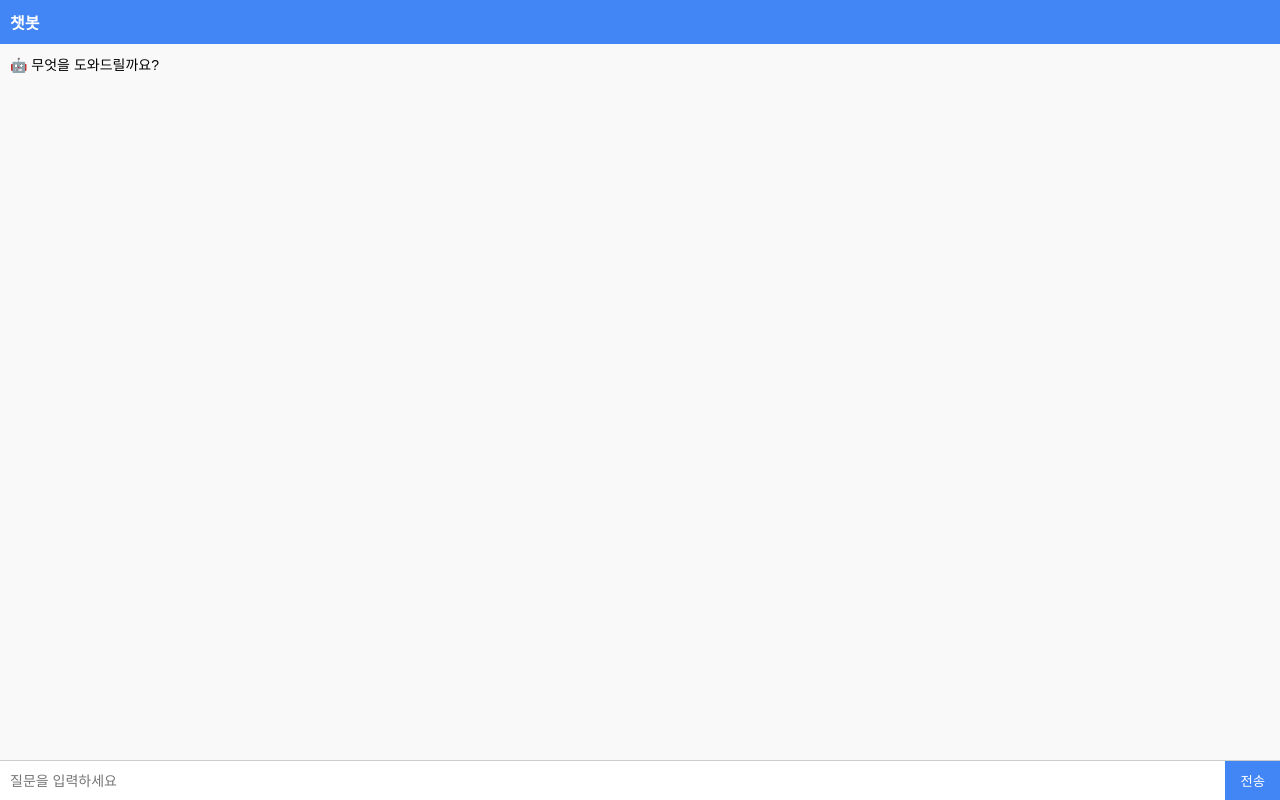
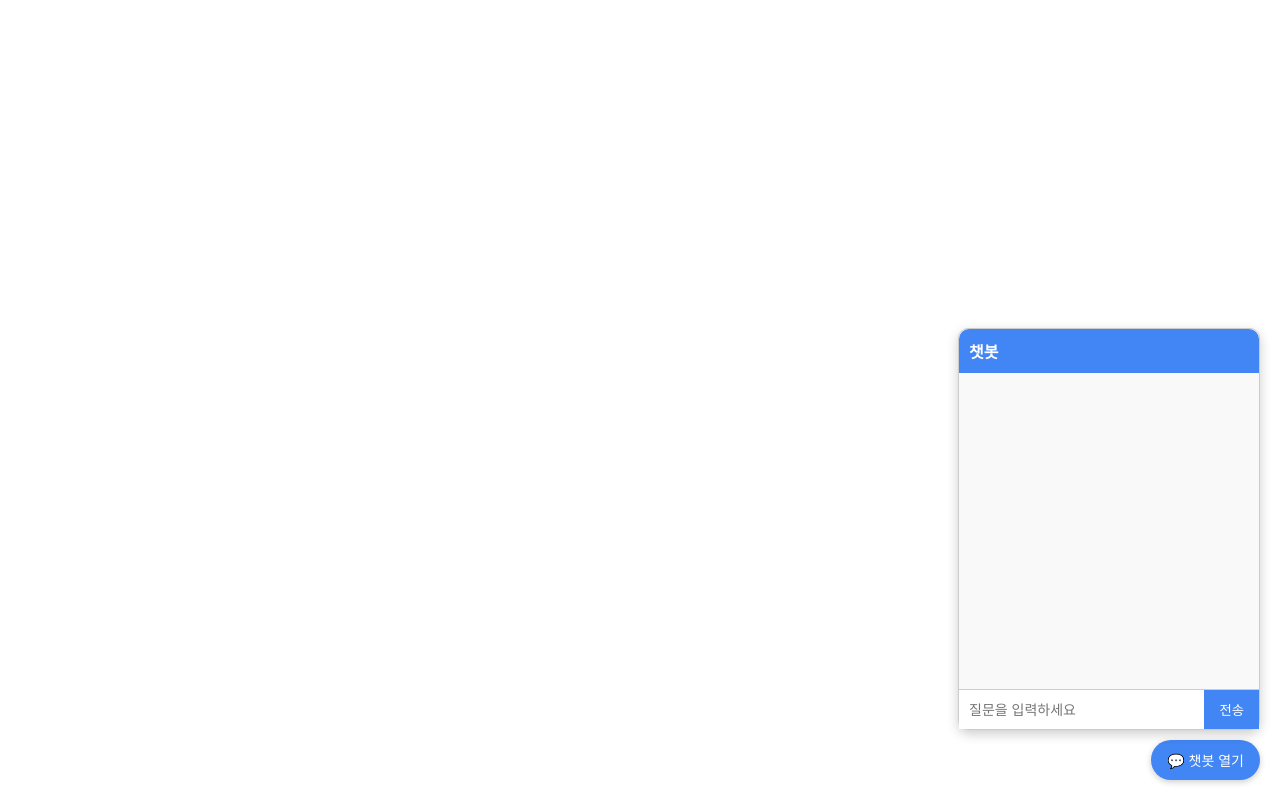
Before and after one commit to JHJ940510/JHJ940510.github.io, a plain HTML site: page index.html in a window 1280 px wide. Drawn offline with Linux system fonts and the light colour scheme.

Commit message:
Add files via upload

```diff
--- a/index.html
+++ b/index.html
@@ -1,14 +1,15 @@
-
 <!DOCTYPE html>
 <html lang="ko">
 <head>
   <meta charset="UTF-8">
-  <title>챗봇 전체창</title>
+  <title>챗봇 팝업</title>
   <meta name="viewport" content="width=device-width, initial-scale=1.0">
   <link rel="stylesheet" href="style.css">
 </head>
-<body onload="openChat()">
-  <div id="chat-container">
+<body>
+  <button id="chat-toggle" onclick="toggleChat()">💬 챗봇 열기</button>
+
+  <div id="chat-popup" class="hidden">
     <div id="chat-header">챗봇</div>
     <div id="chat-body"></div>
     <div id="chat-input">
@@ -16,6 +17,7 @@
       <button onclick="sendMessage()">전송</button>
     </div>
   </div>
+
   <script src="script.js"></script>
 </body>
 </html>
--- a/script.js
+++ b/script.js
@@ -1,5 +1,12 @@
+function toggleChat() {
+  const popup = document.getElementById("chat-popup");
+  popup.classList.toggle("hidden");
+  if (!popup.classList.contains("hidden") && !popup.dataset.loaded) {
+    openChat();
+    popup.dataset.loaded = true;
+  }
+}
 
-const chatContainer = document.getElementById('chat-container');
 const chatBody = document.getElementById('chat-body');
 const userInput = document.getElementById('user-input');
 
@@ -21,7 +28,7 @@ async function sendMessage() {
 
   try {
     const response = await fetch(
-      'https://script.google.com/a/macros/pchand.or.kr/s/AKfycbznhW0ceYgYdOJMogOPH6dSzoB9e6U1nqSCCAYywNTdMcTsGMLLM-717nh7hYYR3fFGkw/exec',
+      'https://script.google.com/macros/s/AKfycbznhW0ceYgYdOJMogOPH6dSzoB9e6U1nqSCCAYywNTdMcTsGMLLM-717nh7hYYR3fFGkw/exec',
       {
         method: 'POST',
         headers: {
--- a/style.css
+++ b/style.css
@@ -1,24 +1,46 @@
-
 html, body {
   margin: 0;
   padding: 0;
-  width: 100%;
-  height: 100%;
-  overflow: hidden;
   font-family: sans-serif;
 }
-#chat-container {
+#chat-toggle {
+  position: fixed;
+  bottom: 20px;
+  right: 20px;
+  background: #4285f4;
+  color: white;
+  border: none;
+  border-radius: 20px;
+  padding: 10px 16px;
+  font-size: 14px;
+  cursor: pointer;
+  box-shadow: 0 2px 6px rgba(0,0,0,0.2);
+  z-index: 1000;
+}
+#chat-popup {
+  position: fixed;
+  bottom: 70px;
+  right: 20px;
+  width: 300px;
+  height: 400px;
+  background: white;
+  border: 1px solid #ccc;
+  border-radius: 10px;
   display: flex;
   flex-direction: column;
-  height: 100%;
-  width: 100%;
-  box-sizing: border-box;
+  box-shadow: 0 4px 12px rgba(0,0,0,0.2);
+  z-index: 1000;
+}
+.hidden {
+  display: none;
 }
 #chat-header {
   background: #4285f4;
   color: white;
   padding: 10px;
   font-weight: bold;
+  border-top-left-radius: 10px;
+  border-top-right-radius: 10px;
 }
 #chat-body {
   flex: 1;
```
